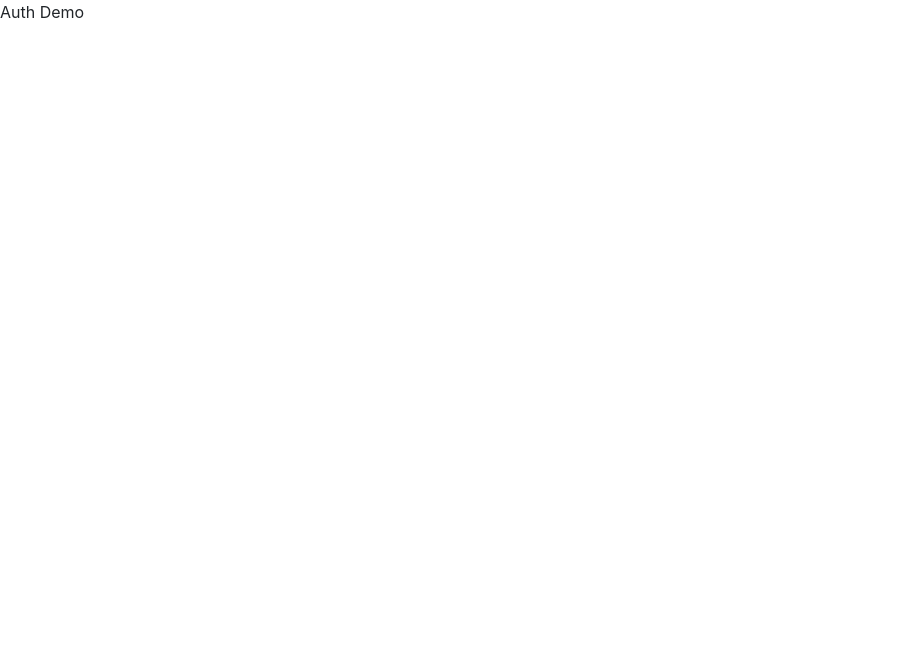
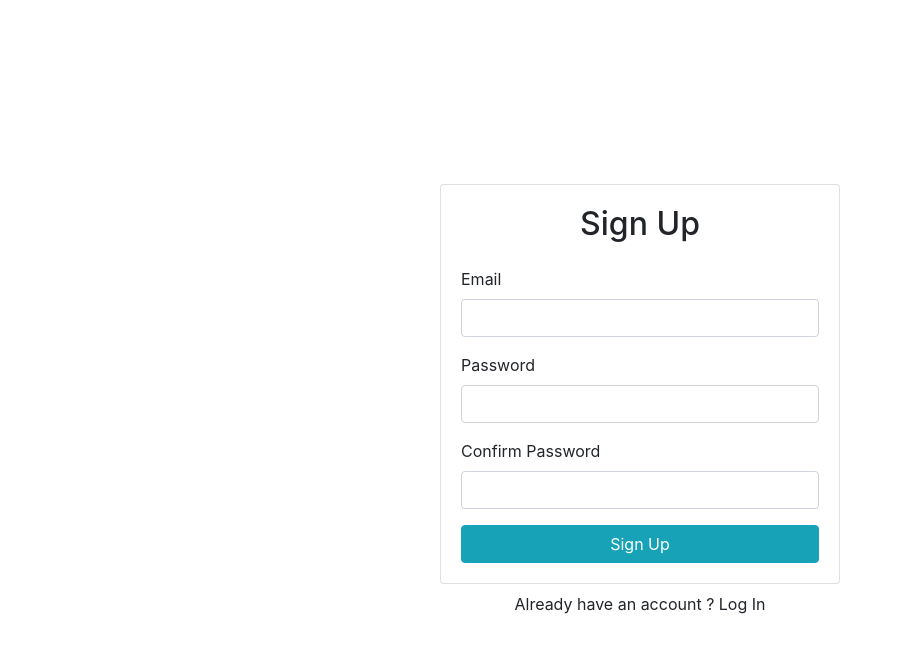
Before and after one commit to supuni9622/Auth-Login-Component, a React (Create React App) app in the folder auth-demo/: page / in a window 1280 px wide. Shown: the top 652 px of the page, without its empty margins (0-902 px from the left). Built offline with nearby package versions, Linux system fonts and the light colour scheme.

Commit message:
Created signUp form

```diff
--- a/auth-demo/src/App.js
+++ b/auth-demo/src/App.js
@@ -1,10 +1,16 @@
+import { Container } from 'react-bootstrap';
+import SignUp from './components/SignUp';
 
-
-function App() {
+const App = () => {
   return (
-    <div className="App">
-      Auth Demo
-    </div>
+     <Container
+        className='d-flex align-items-center justify-content-center'
+        style={{minHeight:'100vh'}}
+      >
+        <div className='w-100' style={{maxWidth:'400px'}}>
+          <SignUp/>
+        </div>
+    </Container>
   );
 }
 
--- /dev/null
+++ b/auth-demo/src/components/SignUp.js
@@ -0,0 +1,39 @@
+import React, {useRef} from 'react';
+import {Card, Form, Button} from 'react-bootstrap';
+
+const SignUp = () => {
+
+    const emailRef = useRef();
+    const passwordRef = useRef();
+    const passwordConfirmRef = useRef();
+
+    return (
+        <>
+          <Card>
+              <Card.Body>
+                <h2 className='text-center mb-4'>Sign Up</h2>
+                <Form>
+                  <Form.Group id='email'>
+                    <Form.Label>Email</Form.Label>
+                    <Form.Control type='email' ref={emailRef} required/>
+                  </Form.Group>
+                  <Form.Group id='password'>
+                    <Form.Label>Password</Form.Label>
+                    <Form.Control type='password' ref={passwordRef} required/>
+                  </Form.Group>
+                  <Form.Group id='password-confirm'>
+                    <Form.Label>Confirm Password</Form.Label>
+                    <Form.Control type='password' ref={passwordConfirmRef} required/>
+                  </Form.Group>
+                <Button className='w-100' variant='info' type='submit'>Sign Up</Button>
+              </Form>
+              </Card.Body>
+          </Card>
+          <div className='w-100 text-center mt-2'>
+              Already have an account ? Log In
+         </div>
+        </>
+    )
+}
+
+export default SignUp
--- a/auth-demo/src/index.js
+++ b/auth-demo/src/index.js
@@ -10,7 +10,4 @@
   document.getElementById('root')
 );
 
-// If you want to start measuring performance in your app, pass a function
-// to log results (for example: reportWebVitals(console.log))
-// or send to an analytics endpoint. Learn more: https://bit.ly/CRA-vitals
 reportWebVitals();
```
